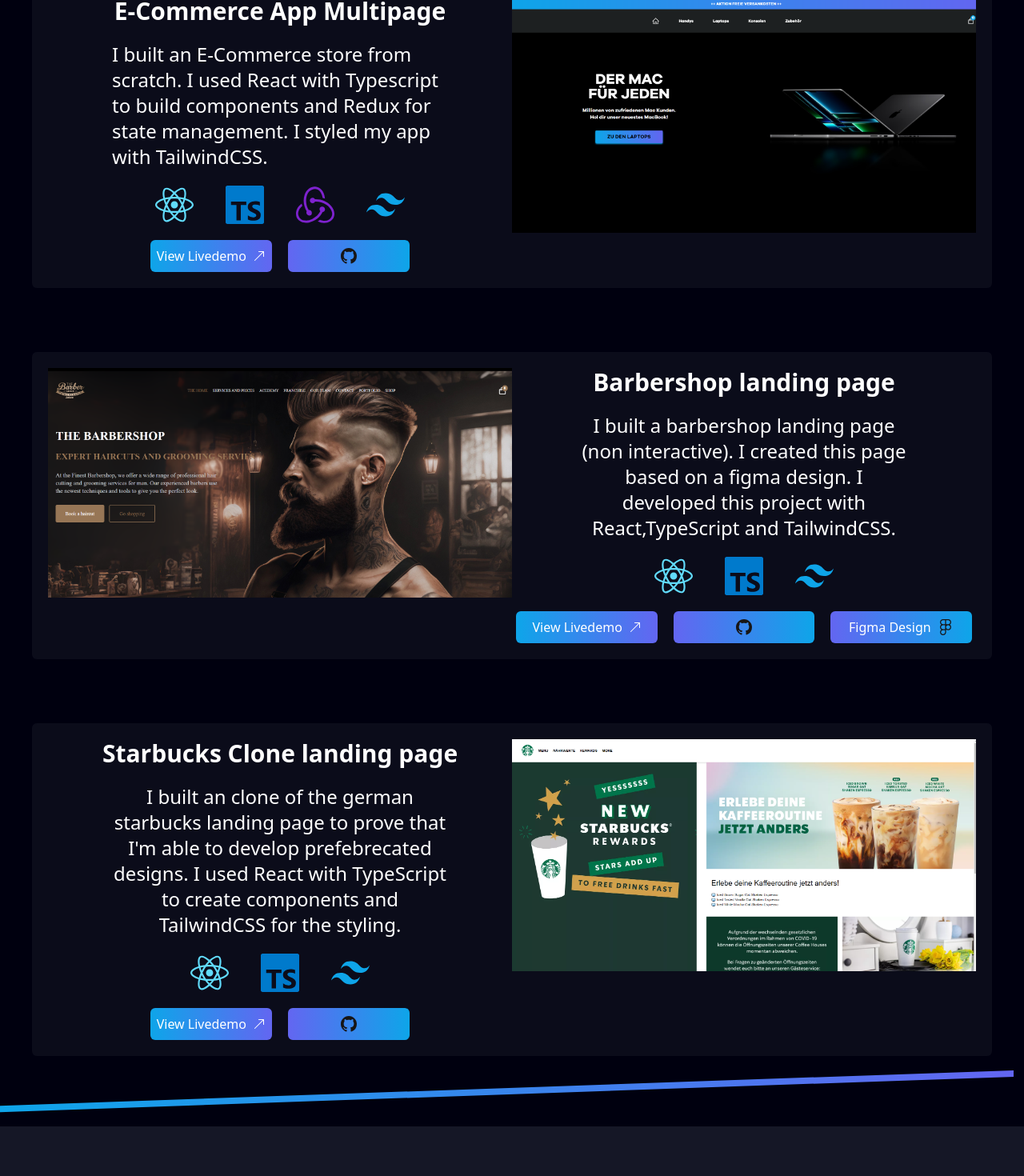
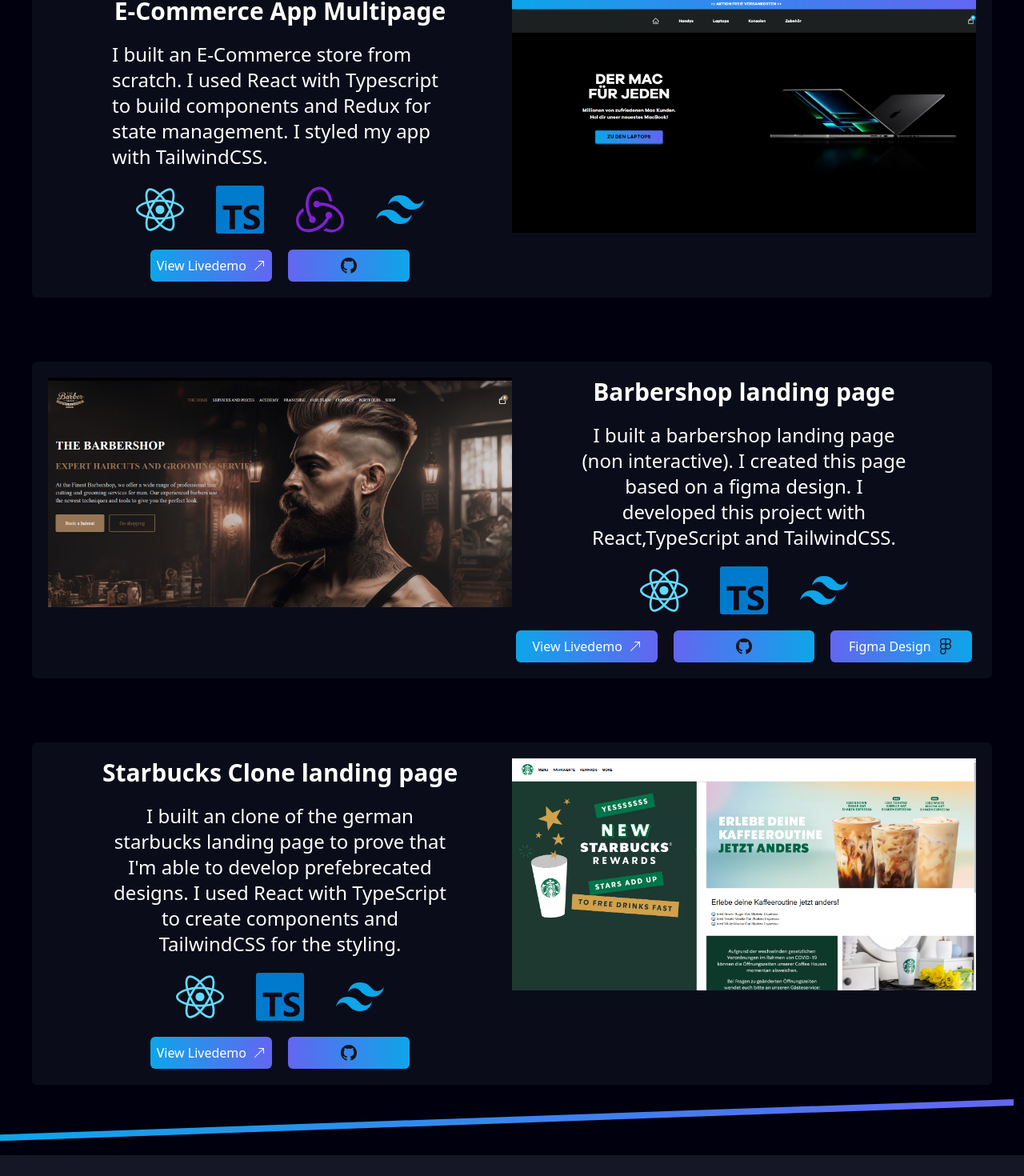
Before and after one commit to danielgen01/Portfolio-Daniel-G, a React (Vite) app: page / in a window 1280 px wide. Shown: the part 1282-2752 px from the top of the page at 80% size. Built offline with nearby package versions, Linux system fonts and the light colour scheme.

Commit message:
change used tech icons text size

```diff
--- a/src/components/project-2.tsx
+++ b/src/components/project-2.tsx
@@ -19,7 +19,7 @@ export function Project2() {
           to build components and Redux for state management. I styled my app
           with TailwindCSS.
         </h2>
-        <div className="used-technologies-list flex flex-row gap-10 text-5xl">
+        <div className="used-technologies-list flex flex-row gap-10 text-4xl lg:text-6xl">
           <SiReact className="text-[#61DBFB]" />
           <SiTypescript className=" text-[#007acc]" />
           <SiRedux className="text-purple-700" />
--- a/src/components/project-3.tsx
+++ b/src/components/project-3.tsx
@@ -20,7 +20,7 @@ export function Project3() {
           page based on a figma design. I developed this project with
           React,TypeScript and TailwindCSS.
         </h2>
-        <div className="used-technologies-list flex flex-row gap-10 text-5xl">
+        <div className="used-technologies-list flex flex-row gap-10 text-4xl lg:text-6xl">
           <SiReact className="text-[#61DBFB]" />
           <SiTypescript className=" text-[#007acc]" />
           <SiTailwindcss className="text-sky-500" />
--- a/src/components/project-4.tsx
+++ b/src/components/project-4.tsx
@@ -19,7 +19,7 @@ export function Project4() {
           I'm able to develop prefebrecated designs. I used React with
           TypeScript to create components and TailwindCSS for the styling.
         </h2>
-        <div className="used-technologies-list flex flex-row gap-10 text-5xl">
+        <div className="used-technologies-list flex flex-row gap-10 text-4xl lg:text-6xl" >
           <SiReact className="text-[#61DBFB]" />
           <SiTypescript className=" text-[#007acc]" />
           <SiTailwindcss className="text-sky-500" />
```
